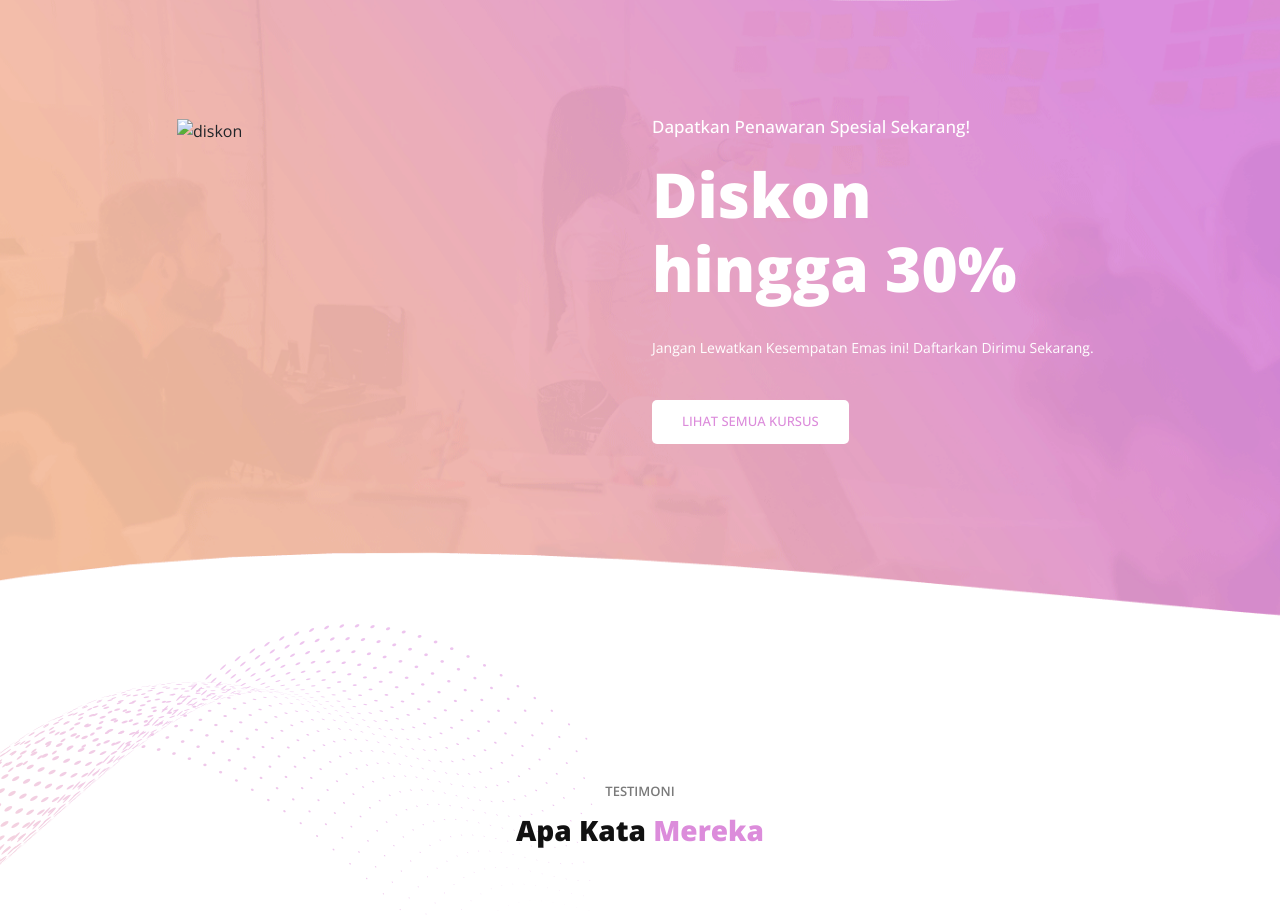
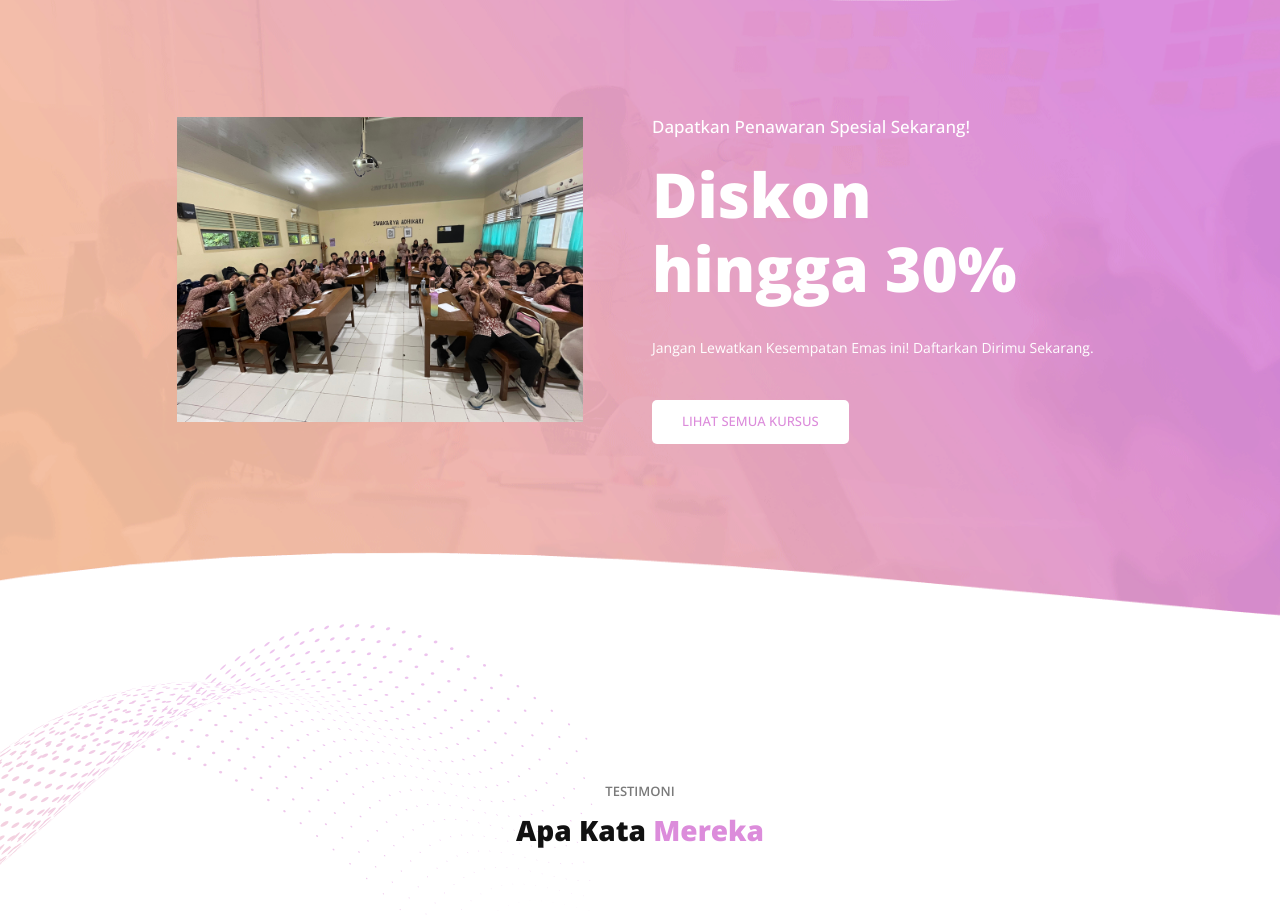
Before and after one commit to fathaninformatika/tugas_akhir_fathan, a plain HTML site: page index.html in a window 1280 px wide. Shown: the part 2412-3329 px from the top of the page. Drawn offline with nearby package versions, Linux system fonts and the light colour scheme.

Commit message:
Update index.html

```diff
--- a/index.html
+++ b/index.html
@@ -283,7 +283,7 @@ https://templatemo.com/tm-573-eduwell
       <div class="row">
         <div class="col-lg-5 offset-lg-1">
           <div class="left-image">
-            <img src="assets/images/" alt=diskon png.jpeg"Promosi Diskon">
+            <img src="assets/images/dikson png.jpeg"alt="Promosi Diskon">
           </div>
         </div>
         <div class="col-lg-5 align-self-center">
```
